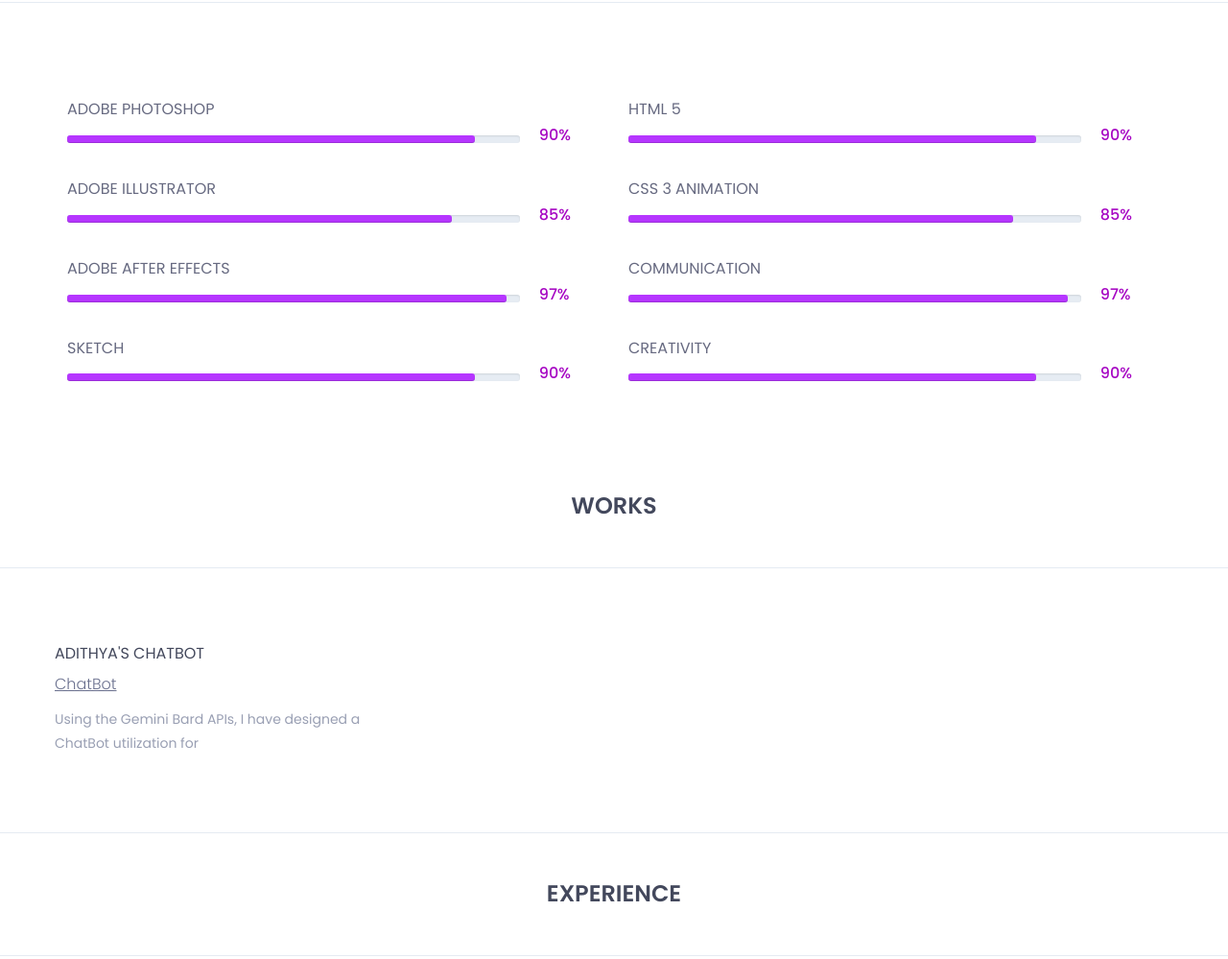
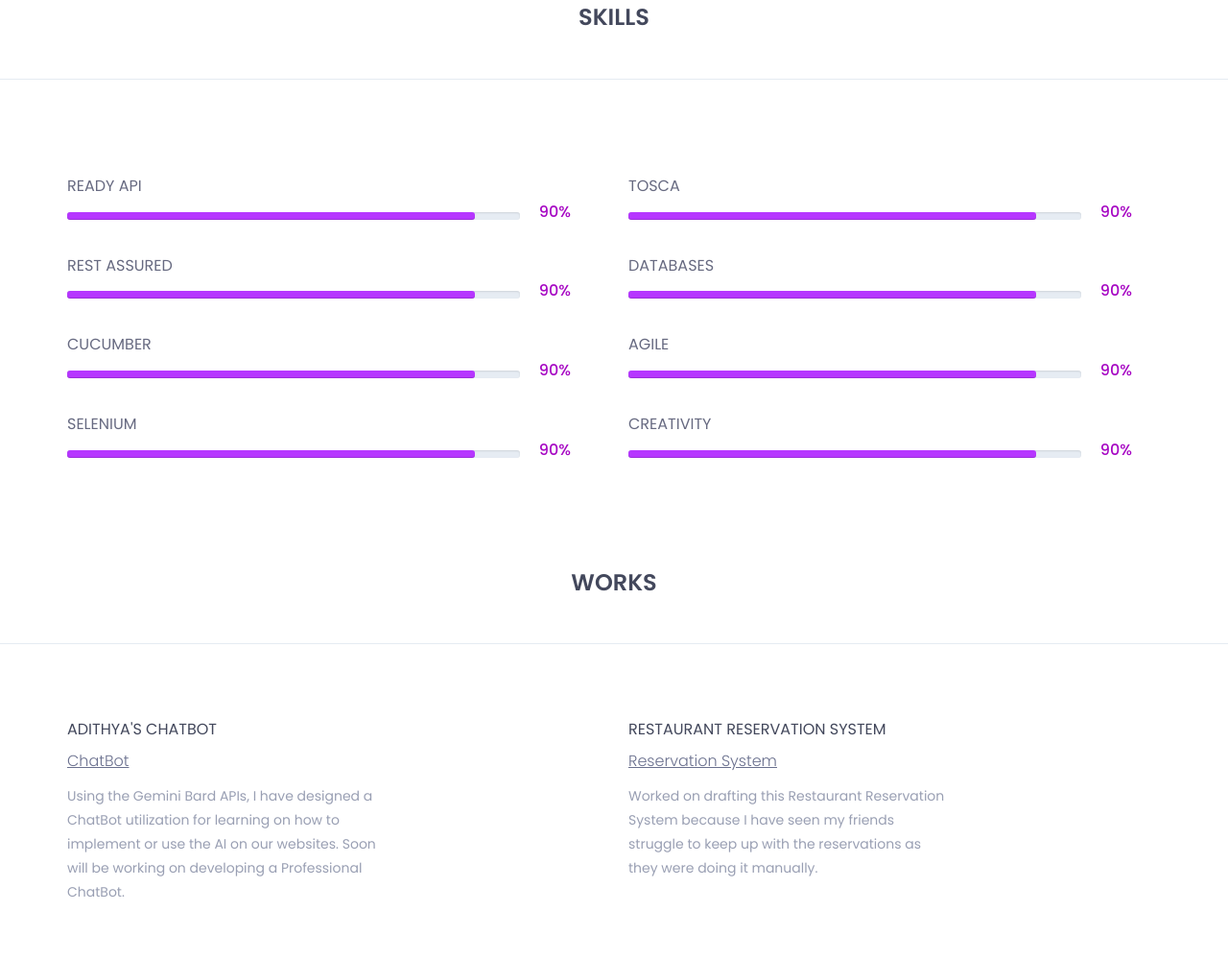
Before and after one commit to adithyavarma/adithyavarma.xyz, a plain HTML site: page adithya/index.html in a window 1280 px wide. Shown: the part 2376-3375 px from the top of the page at 96% size. Drawn offline with nearby package versions, Linux system fonts and the light colour scheme.

Commit message:
updating the style path on chatBot index updating the content on Adithya's page adding restaurant reservation system structure

```diff
--- a/adithya/index.html
+++ b/adithya/index.html
@@ -124,11 +124,13 @@
             <div class="row">
                 <div class="col-sm-6">
                     <div class="single-about-txt">
-                        <h3>
-                            I am a Professional Quality Assurance Engineer Lead.Add More content here...
-                        </h3>
-                        <p>
-                            and here
+                        <p>Results-driven and detail-oriented <strong>Quality Assurance Specialist</strong> with 8+ years of experience in
+                            manual and automation testing for large-scale, business-critical systems. Expertise in test automation using
+                            <strong>Selenium</strong>,<strong> Java</strong>,<strong> Python</strong> and <strong>Robot Framework</strong>, along with
+                            API automation using <strong>Postman</strong>,<strong> ReadyAPI</strong> and <strong>Rest Assured</strong>. Proficient in test planning,
+                            execution, defect management and ensuring comprehensive test coverage across functional, integration, regression and performance testing.
+                            Adept at collaborating with cross-functional teams, implementing <strong>CI/CD pipelines</strong> and maintaining quality standards
+                            across SDLC. Strong problem-solving skills with a keen attention to detail.
                         </p>
                         <div class="row">
                             <div class="col-sm-4">
@@ -140,7 +142,7 @@
                             <div class="col-sm-4">
                                 <div class="single-about-add-info">
                                     <h3>email</h3>
-                                    <p>davarma.bh@gmail.com</p>
+                                    <p>contact@adithyavarma.xyz  durgaadithyavarma.bh@gmail.com</p>
                                 </div>
                             </div>
                             <!--                            <div class="col-sm-4">-->
@@ -219,11 +221,11 @@
                         <div class="timeline">
                             <div class="timeline-content">
                                 <h4 class="title">
-                                    Jawaharlal Nehru Technological University
+                                    <strong>Malla Reddy College of Engineering and Technology</strong> - JNTU Hyderabad
                                 </h4>
                                 <h5>Hyderabad, India</h5>
                                 <p class="description">
-                                    Duis aute irure dolor in reprehenderit in vol patate velit esse cillum dolore eu fugiat nulla pari. Excepteur sint occana inna tecat cupidatat non proident.
+                                    Completed my Bachelor's of Technology on Computer Science and Engineering in 2016 with a percentage of 82.
                                 </p>
                             </div><!--/.timeline-content-->
                         </div><!--/.timeline-->
@@ -247,7 +249,7 @@
                 <div class="col-md-6">
                     <div class="single-skill-content">
                         <div class="barWrapper">
-                            <span class="progressText">adobe photoshop</span>
+                            <span class="progressText">Ready API</span>
                             <div class="single-progress-txt">
                                 <div class="progress ">
                                     <div class="progress-bar" role="progressbar" aria-valuenow="90" aria-valuemin="10" aria-valuemax="100" style="">
@@ -258,29 +260,29 @@
                             </div>
                         </div><!-- /.barWrapper -->
                         <div class="barWrapper">
-                            <span class="progressText">adobe illustrator</span>
+                            <span class="progressText">Rest Assured</span>
                             <div class="single-progress-txt">
                                 <div class="progress ">
-                                    <div class="progress-bar" role="progressbar" aria-valuenow="85" aria-valuemin="10" aria-valuemax="100" style="">
+                                    <div class="progress-bar" role="progressbar" aria-valuenow="90" aria-valuemin="10" aria-valuemax="100" style="">
 
                                     </div>
                                 </div>
-                                <h3>85%</h3>
+                                <h3>90%</h3>
                             </div>
                         </div><!-- /.barWrapper -->
                         <div class="barWrapper">
-                            <span class="progressText">adobe after effects</span>
+                            <span class="progressText">Cucumber</span>
                             <div class="single-progress-txt">
                                 <div class="progress ">
-                                    <div class="progress-bar" role="progressbar" aria-valuenow="97" aria-valuemin="10" aria-valuemax="100" style="">
+                                    <div class="progress-bar" role="progressbar" aria-valuenow="90" aria-valuemin="10" aria-valuemax="100" style="">
 
                                     </div>
                                 </div>
-                                <h3>97%</h3>
+                                <h3>90%</h3>
                             </div>
                         </div><!-- /.barWrapper -->
                         <div class="barWrapper">
-                            <span class="progressText">sketch</span>
+                            <span class="progressText">Selenium</span>
                             <div class="single-progress-txt">
                                 <div class="progress ">
                                     <div class="progress-bar" role="progressbar" aria-valuenow="90" aria-valuemin="10" aria-valuemax="100" style="">
@@ -295,7 +297,7 @@
                 <div class="col-md-6">
                     <div class="single-skill-content">
                         <div class="barWrapper">
-                            <span class="progressText">html 5</span>
+                            <span class="progressText">TOSCA</span>
                             <div class="single-progress-txt">
                                 <div class="progress ">
                                     <div class="progress-bar" role="progressbar" aria-valuenow="90" aria-valuemin="10" aria-valuemax="100" style="">
@@ -306,29 +308,29 @@
                             </div>
                         </div><!-- /.barWrapper -->
                         <div class="barWrapper">
-                            <span class="progressText">css 3 animation</span>
+                            <span class="progressText">Databases</span>
                             <div class="single-progress-txt">
                                 <div class="progress ">
-                                    <div class="progress-bar" role="progressbar" aria-valuenow="85" aria-valuemin="10" aria-valuemax="100" style="">
+                                    <div class="progress-bar" role="progressbar" aria-valuenow="90" aria-valuemin="10" aria-valuemax="100" style="">
 
                                     </div>
                                 </div>
-                                <h3>85%</h3>
+                                <h3>90%</h3>
                             </div>
                         </div><!-- /.barWrapper -->
                         <div class="barWrapper">
-                            <span class="progressText">communication</span>
+                            <span class="progressText">Agile</span>
                             <div class="single-progress-txt">
                                 <div class="progress ">
-                                    <div class="progress-bar" role="progressbar" aria-valuenow="97" aria-valuemin="10" aria-valuemax="100" style="">
+                                    <div class="progress-bar" role="progressbar" aria-valuenow="90" aria-valuemin="10" aria-valuemax="100" style="">
 
                                     </div>
                                 </div>
-                                <h3>97%</h3>
+                                <h3>90%</h3>
                             </div>
                         </div><!-- /.barWrapper -->
                         <div class="barWrapper">
-                            <span class="progressText"> creativity</span>
+                            <span class="progressText">creativity</span>
                             <div class="single-progress-txt">
                                 <div class="progress ">
                                     <div class="progress-bar" role="progressbar" aria-valuenow="90" aria-valuemin="10" aria-valuemax="100" style="">
@@ -355,16 +357,8 @@
         <div class="container">
             <div class="education-horizontal-timeline">
                 <div class="row">
-                    <div class="col-sm-4">
+                    <div class="col-md-6">
                         <div class="single-horizontal-timeline">
-<!--                            <div class="experience-time">-->
-<!--                                <h2>2012 - 2016</h2>-->
-<!--                                <h3>bachelor <span>of </span> computer science and engineering</h3>-->
-<!--                            </div>&lt;!&ndash;/.experience-time&ndash;&gt;-->
-<!--                            <div class="timeline-horizontal-border">-->
-<!--                                <i class="fa fa-circle" aria-hidden="true"></i>-->
-<!--                                <span class="single-timeline-horizontal"></span>-->
-<!--                            </div>-->
                             <div class="timeline">
                                 <div class="timeline-content">
                                     <h4 class="title">
@@ -372,11 +366,25 @@
                                     </h4>
                                     <h5><a href="https://adithyavarma.xyz/adithya/chatBot/index.html"><u>ChatBot</u></a></h5>
                                     <p class="description">
-                                        Using the Gemini Bard APIs, I have designed a ChatBot utilization for <learning class=""></learning>
+                                        Using the Gemini Bard APIs, I have designed a ChatBot utilization for learning on how to implement or use the AI on our websites. Soon will be working on developing a Professional ChatBot.
                                     </p>
                                 </div><!--/.timeline-content-->
                             </div><!--/.timeline-->
                         </div>
+                    </div>
+                    <div class="col-md-6">
+                        <div class="single-horizontal-timeline">
+                            <div class="timeline">
+                                <div class="timeline-content">
+                                    <h4 class="title">
+                                        Restaurant Reservation System
+                                    </h4>
+                                    <h5><a href="https://adithyavarma.xyz/adithya/restaurantReservationSystem/index.html"><u>Reservation System</u></a></h5>
+                                    <p class="description">
+                                        Worked on drafting this Restaurant Reservation System because I have seen my friends struggle to keep up with the reservations as they were doing it manually.
+                                    </p>
+                                </div><!--/.timeline-content-->
+                            </div><!--/.timeline-->
                     </div>
                 </div>
             </div>
```
Also changed, not shown: adithya/chatBot/index.html (+2 -2 lines), adithya/restaurantReservationSystem/index.html (added, +3 -0 lines).
